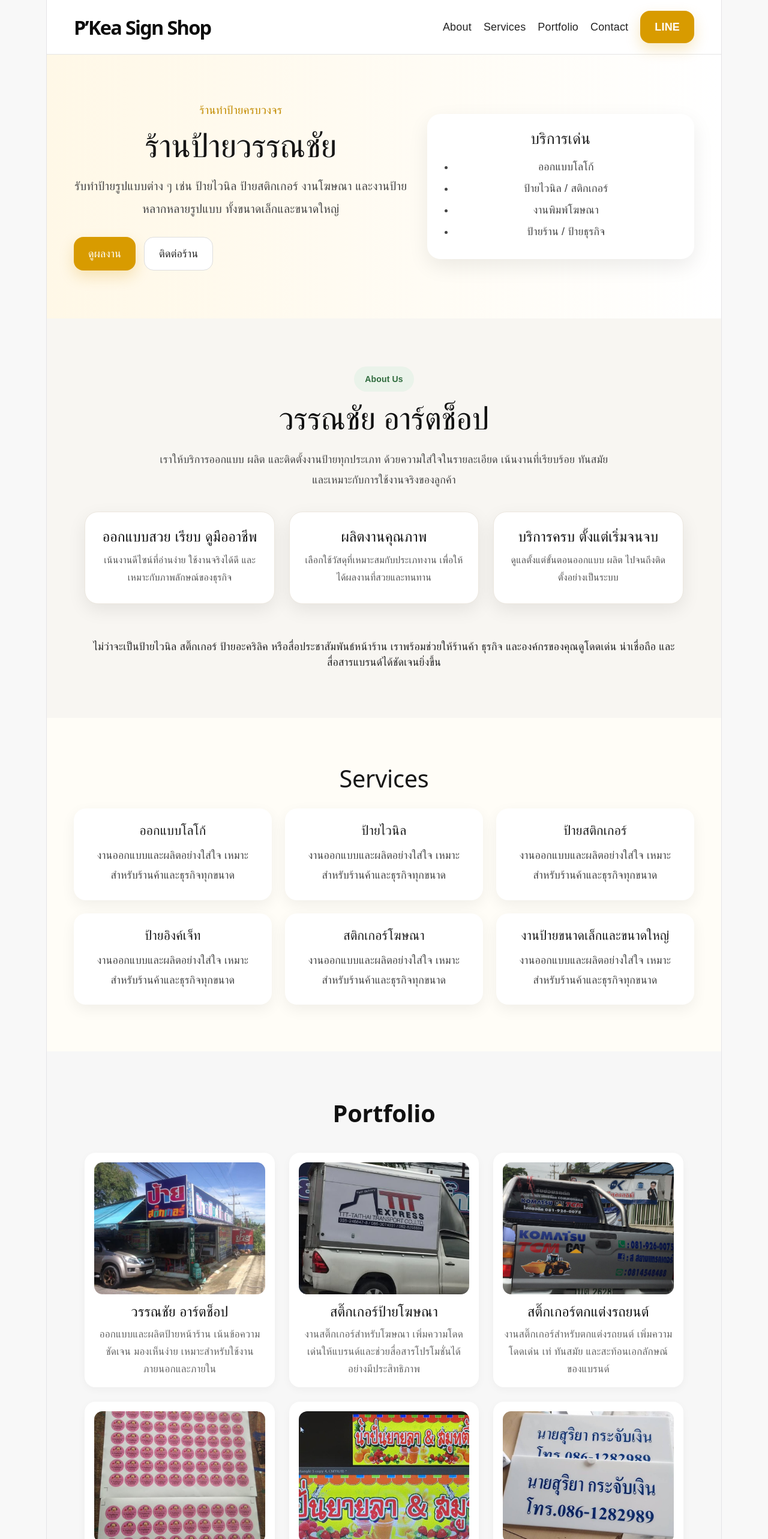
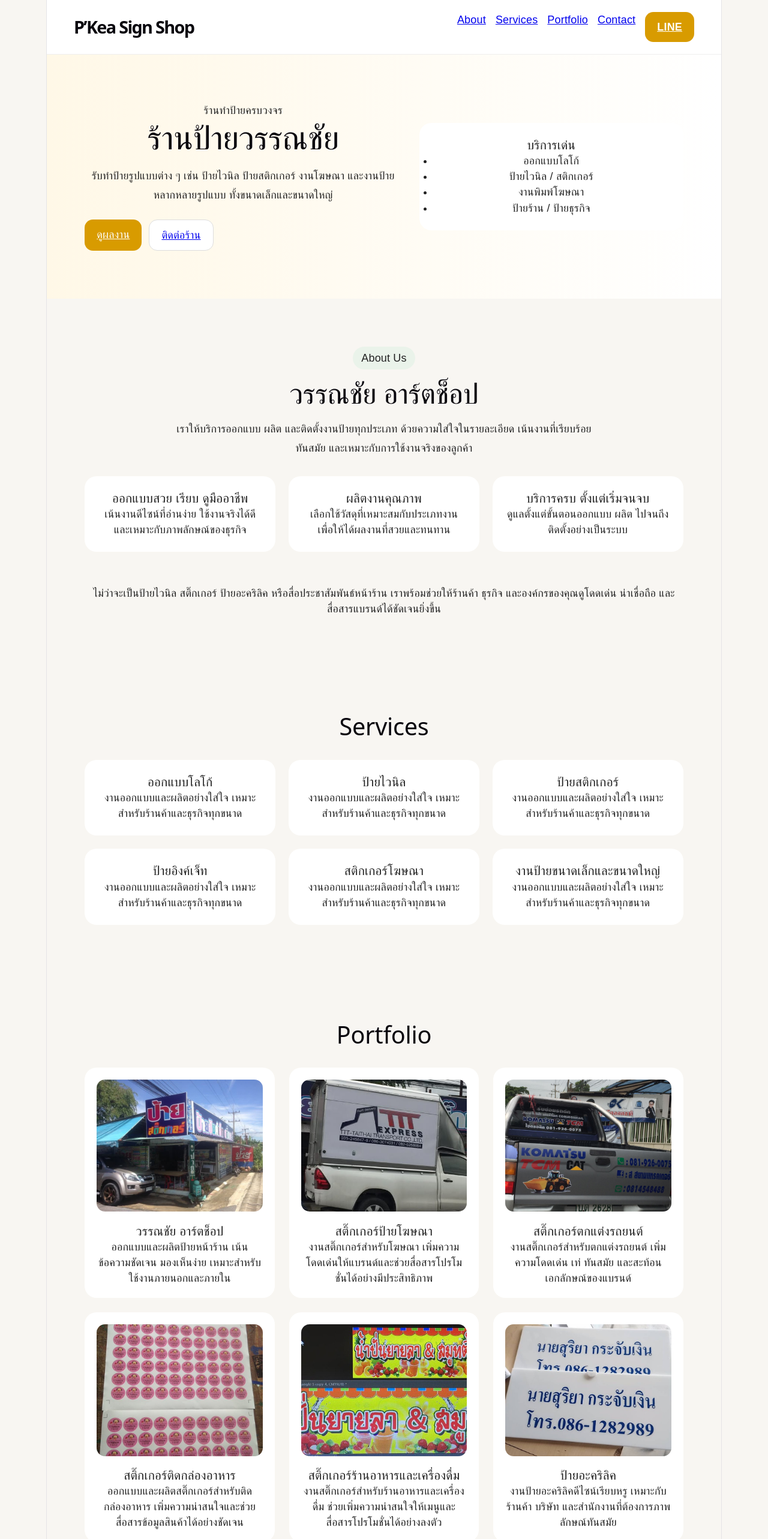
Before and after one commit to Tui-Satit/sign-shop, a React (Vite) app: page / in a window 1280 px wide. Shown: the top 2566 px of the page at 60% size. Built offline with nearby package versions, Linux system fonts and the light colour scheme.

Commit message:
Edit All CSS

```diff
--- a/src/App.css
+++ b/src/App.css
@@ -1,3 +1,4 @@
+/* ===== RESET ===== */
 * {
   box-sizing: border-box;
   margin: 0;
@@ -5,25 +6,9 @@
 }
 
 body {
-  background: #f8f8f8;
+  background: #f8f6f2;
   color: #222;
   font-family: Arial, sans-serif;
-  margin: 0;
-  padding: 0;
-}
-
-a {
-  text-decoration: none;
-  color: inherit;
-}
-
-img {
-  display: block;
-  max-width: 100%;
-}
-
-.app {
-  min-height: 100vh;
 }
 
 .container {
@@ -31,144 +16,99 @@ img {
   margin: 0 auto;
 }
 
-/* Header */
+/* ===== HEADER ===== */
 .header {
-  background: #ffffff;
-  border-bottom: 1px solid #e5e5e5;
+  background: #fff;
+  border-bottom: 1px solid #eee;
   position: sticky;
   top: 0;
   z-index: 100;
 }
 
 .nav {
-  min-height: 78px;
   display: flex;
+  justify-content: space-between;
   align-items: center;
-  justify-content: space-between;
-  gap: 20px;
+  min-height: 70px;
 }
 
 .nav nav {
   display: flex;
-  align-items: center;
-  gap: 20px;
-  flex-wrap: wrap;
+  gap: 16px;
 }
 
 .logo {
-  font-size: 1.8rem;
-  font-weight: 800;
-  color: #0d0d0d;
+  font-size: 1.6rem;
+  font-weight: bold;
 }
 
-/* Hero */
+/* ===== HERO ===== */
 .hero {
-  padding: 80px 0;
+  padding: 80px 20px;
   background: linear-gradient(to right, #fff8e7, #fff);
 }
 
 .hero-content {
   display: grid;
-  grid-template-columns: 1.25fr 1fr;
-  gap: 32px;
+  grid-template-columns: 1.2fr 1fr;
+  gap: 30px;
   align-items: center;
-}
-
-.eyebrow {
-  color: #c28b00;
-  font-weight: 700;
-  margin-bottom: 12px;
-  font-size: 1.05rem;
 }
 
 .hero h2 {
   font-size: 3rem;
-  margin-bottom: 18px;
-  line-height: 1.2;
-  color: #161616;
+  margin-bottom: 16px;
 }
 
 .hero-text {
-  font-size: 1.1rem;
-  line-height: 1.9;
-  margin-bottom: 28px;
-  color: #444;
-  max-width: 740px;
+  line-height: 1.8;
+  margin-bottom: 24px;
 }
 
 .hero-buttons {
   display: flex;
-  gap: 14px;
-  flex-wrap: wrap;
+  gap: 12px;
 }
 
 .btn {
-  padding: 14px 24px;
-  border-radius: 16px;
-  font-weight: 800;
-  display: inline-flex;
-  align-items: center;
-  justify-content: center;
-  transition: 0.25s ease;
-}
-
-.btn:hover {
-  transform: translateY(-2px);
+  padding: 12px 20px;
+  border-radius: 14px;
+  font-weight: bold;
 }
 
 .btn.primary {
   background: #d89b00;
   color: white;
-  box-shadow: 0 10px 24px rgba(216, 155, 0, 0.24);
 }
 
 .btn.secondary {
   background: white;
   border: 1px solid #ddd;
-  color: #222;
 }
 
 .hero-card {
   background: white;
-  padding: 28px;
-  border-radius: 22px;
-  box-shadow: 0 12px 34px rgba(0, 0, 0, 0.08);
+  padding: 24px;
+  border-radius: 20px;
 }
 
-.hero-card h3 {
-  margin-bottom: 16px;
-  font-size: 1.45rem;
+/* ===== SECTION ===== */
+.section,
+.portfolio-section,
+.about-section,
+.contact-section {
+  padding: 80px 20px;
 }
 
-.hero-card ul {
-  padding-left: 18px;
-  line-height: 2;
-  color: #444;
+.section h2,
+.portfolio-section h2 {
+  text-align: center;
+  margin-bottom: 32px;
+  font-size: 2.2rem;
 }
 
-/* Sections */
-.section {
-  padding: 78px 0;
-}
-
-.section h2 {
-  font-size: 2.2rem;
-  margin-bottom: 20px;
-  color: #181818;
-}
-
-.section p {
-  line-height: 1.85;
-  color: #444;
-}
-
-.alt {
-  background: #fffdf7;
-}
-
-/* Services */
+/* ===== SERVICES ===== */
 .service-grid {
-  margin-top: 26px;
   display: grid;
   grid-template-columns: repeat(3, 1fr);
   gap: 22px;
@@ -176,25 +116,19 @@ img {
 
 .service-card {
   background: white;
+  padding: 24px;
   border-radius: 20px;
-  padding: 24px;
-  box-shadow: 0 8px 25px rgba(0, 0, 0, 0.06);
+  text-align: center;
 }
 
-.service-card h3 {
-  margin-bottom: 12px;
-  font-size: 1.2rem;
-  color: #1a1a1a;
+.service-card p {
+  max-width: 280px;
+  margin: 0 auto;
 }
 
+/* ===== ABOUT ===== */
 .about-section {
-  padding: 80px 20px;
   background: #f8f6f2;
-}
-
-.about-wrapper {
-  max-width: 1000px;
-  margin: 0 auto;
 }
 
 .about-text {
@@ -202,90 +136,39 @@ img {
 }
 
 .about-label {
+  background: #eaf3ea;
+  padding: 6px 14px;
+  border-radius: 999px;
   display: inline-block;
   margin-bottom: 12px;
-  padding: 8px 18px;
-  border-radius: 999px;
-  background: #eaf3ea;
-  color: #2f6b3d;
-  font-size: 14px;
-  font-weight: 700;
 }
 
 .about-text h2 {
-  font-size: 52px;
-  margin-bottom: 22px;
-  color: #111;
+  font-size: 2.6rem;
+  margin-bottom: 16px;
 }
 
 .about-intro {
-  max-width: 760px;
-  margin: 0 auto 36px;
-  font-size: 18px;
-  line-height: 1.9;
-  color: #444;
+  max-width: 700px;
+  margin: 0 auto 30px;
+  line-height: 1.8;
 }
 
 .about-features {
   display: grid;
   grid-template-columns: repeat(3, 1fr);
-  gap: 24px;
-  margin: 36px 0 32px;
+  gap: 22px;
+  margin: 30px 0;
 }
 
 .about-feature {
-  background: #ffffff;
-  padding: 28px 24px;
-  border-radius: 22px;
-  box-shadow: 0 10px 30px rgba(0, 0, 0, 0.08);
-  border: 1px solid #ece7df;
+  background: white;
+  padding: 24px;
+  border-radius: 20px;
   text-align: center;
 }
 
-.about-feature h3 {
-  font-size: 24px;
-  margin-bottom: 12px;
-  color: #111;
-}
-
-.about-feature p {
-  font-size: 16px;
-  line-height: 1.8;
-  color: #555;
-}
-
-.about-outro {
-  max-width: 820px;
-  margin: 0 auto;
-  font-size: 17px;
-  line-height: 1.9;
-  color: #444;
-}
-
-@media (max-width: 900px) {
-  .about-features {
-    grid-template-columns: 1fr;
-  }
-
-  .about-text h2 {
-    font-size: 36px;
-  }
-}
-
-/* ===== PORTFOLIO SECTION ===== */
-.portfolio-section {
-  padding: 80px 20px;
-  background: #f7f7f7;
-}
-
-.portfolio-section h2 {
-  text-align: center;
-  font-size: 2.2rem;
-  font-weight: 700;
-  color: #111;
-  margin-bottom: 42px;
-}
-
+/* ===== PORTFOLIO ===== */
 .portfolio-grid {
   display: grid;
   grid-template-columns: repeat(3, 1fr);
@@ -293,18 +176,10 @@ img {
 }
 
 .portfolio-card {
-  background: #ffffff;
-  border-radius: 18px;
-  padding: 16px;
-  box-shadow: 0 4px 14px rgba(0, 0, 0, 0.04);
-  display: flex;
-  flex-direction: column;
-  transition: transform 0.25s ease, box-shadow 0.25s ease;
-}
-
-.portfolio-card:hover {
-  transform: translateY(-4px);
-  box-shadow: 0 10px 24px rgba(0, 0, 0, 0.08);
+  background: white;
+  padding: 20px;
+  border-radius: 20px;
+  text-align: center;
 }
 
 .portfolio-image {
@@ -312,19 +187,67 @@ img {
   height: 220px;
   object-fit: cover;
   border-radius: 14px;
-  display: block;
-  margin-bottom: 16px;
+  margin-bottom: 12px;
 }
 
-.portfolio-card h3 {
-  font-size: 1.3rem;
-  font-weight: 600;
-  color: #111;
-  margin: 0 0 10px;
+/* ===== CONTACT ===== */
+.contact-box {
+  display: grid;
+  grid-template-columns: 1fr;
+  gap: 24px;
 }
 
-.portfolio-description {
-  font-size: 0.95rem;
-  line-height: 1.7;
-  color: #666;
+.contact-info {
+  display: grid;
+  grid-template-columns: repeat(3, 1fr);
+  gap: 20px;
 }
+
+.contact-card,
+.map-card {
+  background: white;
+  padding: 24px;
+  border-radius: 20px;
+  text-align: center;
+}
+
+/* ===== FOOTER ===== */
+.footer {
+  background: #111;
+  color: white;
+  text-align: center;
+  padding: 20px;
+}
+
+/* ===== MOBILE ===== */
+@media (max-width: 768px) {
+  .hero-content {
+    grid-template-columns: 1fr;
+    text-align: center;
+  }
+
+  .hero-buttons {
+    justify-content: center;
+  }
+
+  .service-grid,
+  .about-features,
+  .portfolio-grid,
+  .contact-info {
+    grid-template-columns: 1fr;
+  }
+
+  .service-card,
+  .about-feature,
+  .portfolio-card,
+  .contact-card,
+  .map-card {
+    width: 100%;
+    padding: 28px 22px;
+    border-radius: 24px;
+  }
+
+  .portfolio-image {
+    height: 240px;
+  }
+}
```
